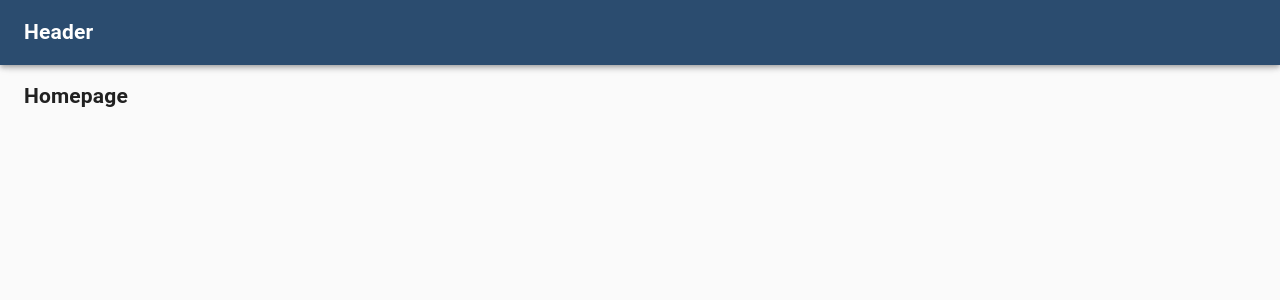
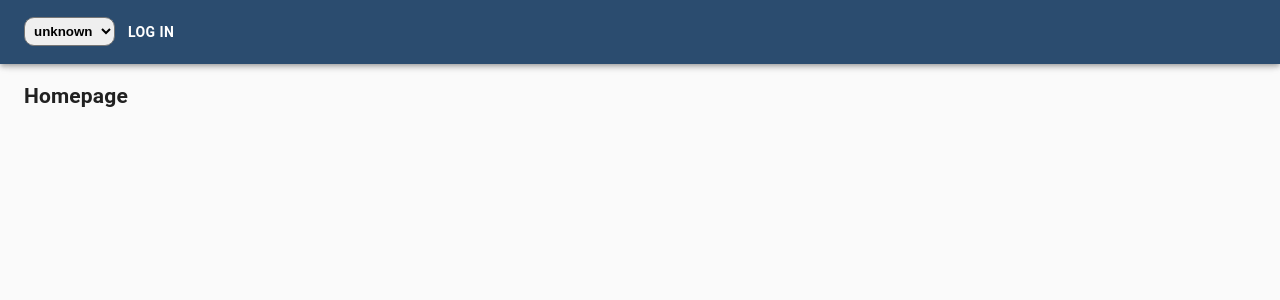
Before and after one commit to N1Anoobis/bulletin-board, a React (Create React App) app: page / in a window 1280 px wide. Shown: the top 300 px of the page. Built offline with nearby package versions, Linux system fonts and the light colour scheme.

Commit message:
Add select representing login status

```diff
--- a/package.json
+++ b/package.json
@@ -12,11 +12,6 @@
     "test-all": "react-scripts test --watchAll=false --noStackTrace",
     "test-related": "react-scripts test --watchAll=false --noStackTrace --findRelatedTests",
     "eject": "react-scripts eject"
-  },
-  "husky": {
-    "hooks": {
-      "pre-commit": "lint-staged"
-    }
   },
   "lint-staged": {
     "src/**/*.js": [
--- a/src/components/layout/Header/Header.js
+++ b/src/components/layout/Header/Header.js
@@ -1,37 +1,68 @@
 import React from 'react';
 import PropTypes from 'prop-types';
-
+import Button from '@material-ui/core/Button';
 import clsx from 'clsx';
-
-// import { connect } from 'react-redux';
+import { NavLink } from 'react-router-dom';
+import { getUsers } from '../../../redux/usersRedux';
+// imp
+import { connect } from 'react-redux';
 // import { reduxSelector, reduxActionCreator } from '../../../redux/exampleRedux.js';
 
 import styles from './Header.module.scss';
 
-const Component = ({className, children}) => (
-  <div className={clsx(className, styles.root)}>
-    <h2>Header</h2>
-    {children}
-  </div>
-);
+class Component extends React.Component {
+
+  state = {
+    status: 'denided',
+  }
+
+  handleChange = event => {
+    this.setState({
+      status: event.target.value,
+    });
+  };
+
+  render() {
+    const { className, children, users } = this.props;
+    const { status } = this.state;
+    return (
+      <div className={clsx(className, styles.root)}>
+        <nav>
+          <select onChange={this.handleChange} className={styles.select}>
+            {users.map(user => {
+              return (
+                <option key={user.id} value={user.status}>{user.name}</option>
+              );
+            })}
+          </select>
+          {status === 'granted' && <Button className={styles.link} component={NavLink} exact to={`/`} activeClassName='active'>HomePage</Button>}
+          {status === 'granted' && <Button className={styles.link} component={NavLink} exact to={`/post/myposts`} activeClassName='active'>My Posts</Button>}
+          {status === 'granted' && <Button className={styles.link} component={NavLink} exact to={`/post/add`} activeClassName='active'>Add Post</Button>}
+          {status === 'granted' && <Button className={styles.link} component={NavLink} exact to={`/`}>Log out</Button>}
+          {status === 'denided' && <Button><a href="https://google.com" className={styles.select}>Log in</a></Button>}
+        </nav>
+        {children}
+      </div>
+    );
+  }
+}
 
 Component.propTypes = {
   children: PropTypes.node,
   className: PropTypes.string,
 };
 
-// const mapStateToProps = state => ({
-//   someProp: reduxSelector(state),
-// });
+const mapStateToProps = state => ({
+  users: getUsers(state),
+});
 
-// const mapDispatchToProps = dispatch => ({
-//   someAction: arg => dispatch(reduxActionCreator(arg)),
-// });
+const mapDispatchToProps = dispatch => ({
+  // someAction: arg => dispatch(reduxActionCreator(arg)),
+});
 
-// const Container = connect(mapStateToProps, mapDispatchToProps)(Component);
+const Container = connect(mapStateToProps, mapDispatchToProps)(Component);
 
 export {
-  Component as Header,
-  // Container as Header,
+  Container as Header,
   Component as HeaderComponent,
 };
--- a/src/components/layout/Header/Header.module.scss
+++ b/src/components/layout/Header/Header.module.scss
@@ -1,4 +1,22 @@
 @import '../../../styles/settings.scss';
 
-// .root {
-// }
+.root {
+    display: flex;
+    justify-content: space-between;
+}
+
+.select {
+    padding: 5px;
+    border-radius: 10px;
+    outline-style: none;
+    font-weight: bold;
+}
+
+a {
+    color: white;
+    text-decoration: none;
+}
+
+.link {
+    color: white;
+}
--- a/src/redux/initialState.js
+++ b/src/redux/initialState.js
@@ -6,4 +6,21 @@ export const initialState = {
       error: false,
     },
   },
+  users: [
+    {
+      id: 1,
+      name: 'unknown',
+      status: 'denided',
+    },
+    {
+      id: 2,
+      name: 'logged',
+      status: 'granted',
+    },
+    {
+      id: 3,
+      name: 'admin',
+      status: 'granted',
+    },
+  ],
 };
--- /dev/null
+++ b/src/redux/usersRedux.js
@@ -0,0 +1,10 @@
+/* selectors */
+export const getUsers = ({users}) => users;
+
+/* reducer */
+export const reducer = (statePart = [], action = {}) => {
+  switch (action.type) {
+    default:
+      return statePart;
+  }
+};
```
